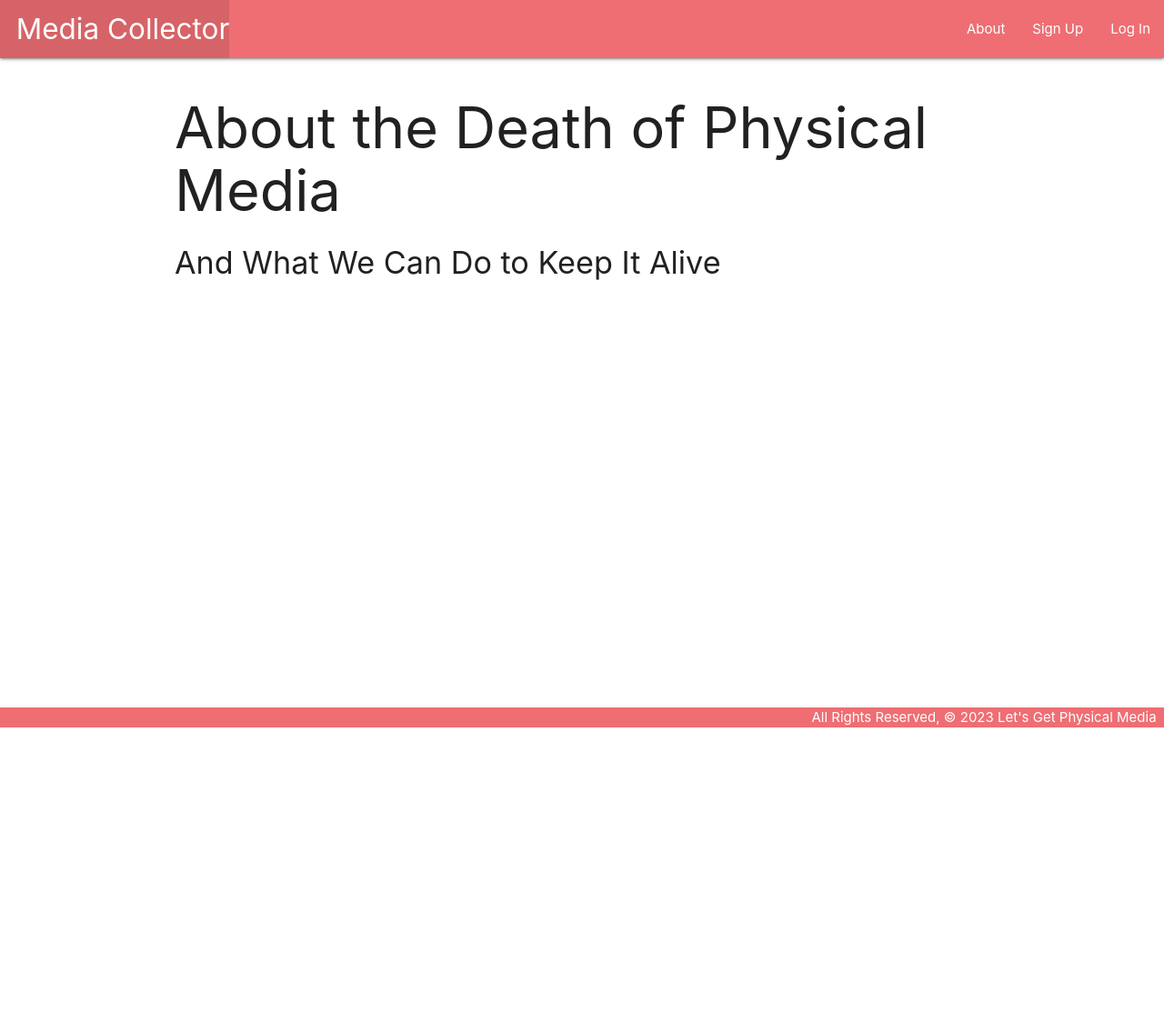
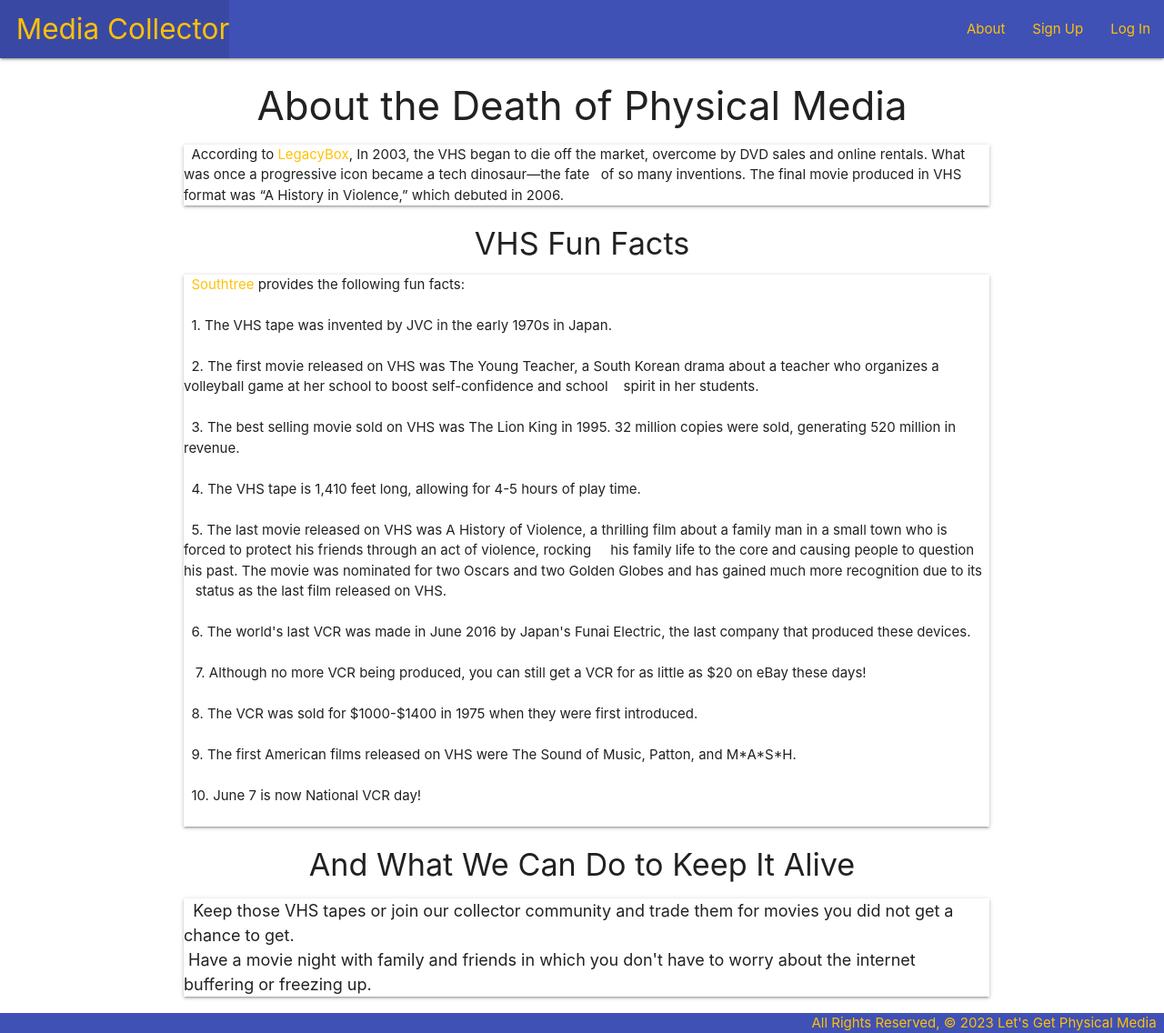
Before and after one commit to Sandyfromnyc/lets-get-physical-media, a Django app: page /about/ in a window 1280 px wide. Shown: the whole page at 91% size. Before the commit the page ends 800 px from the top, so only its background shows below. Run offline with Django 4.2, Linux system fonts and the light colour scheme.

Commit message:
added some MatCSS

```diff
--- a/main_app/static/css/style.css
+++ b/main_app/static/css/style.css
@@ -12,3 +12,7 @@ footer.page-footer {
   padding-top: 0;
   text-align: right;
 }
+
+p {
+  margin-left: 10px;;
+}
--- a/main_app/templates/about.html
+++ b/main_app/templates/about.html
@@ -1,7 +1,32 @@
 {% extends 'base.html' %}
 {% block content %}
 
-<h1>About the Death of Physical Media</h1>
-<h4>And What We Can Do to Keep It Alive</h4>
+
+
+<h3 class="truncate center-align">About the Death of Physical Media</h3>
+<p class="z-depth-1"> &nbsp;&nbsp;According to <a href="https://legacybox.com/blogs/analog/the-fate-of-the-vhs#:~:text=In%202003%2C%20the%20VHS%20began,%2C%E2%80%9D%20which%20debuted%20in%202006." class="amber-text accent-3">LegacyBox</a>, In 2003, the VHS began to die off the market, overcome by DVD sales and online rentals. What was once a progressive icon became a tech dinosaur—the fate &nbsp;&nbsp;of so many inventions. The final movie produced in VHS format was “A History in Violence,” which debuted in 2006. </p>
+
+<h4 class="center-align ">VHS Fun Facts</h4>
+<p class="z-depth-1">  <a href="https://southtree.com/blogs/artifact/10-fun-facts-about-the-vhs-that-will-blow-your-mind" class="amber-text accent-3">&nbsp;&nbsp;Southtree</a> provides the following fun facts: <br><br>
+  &nbsp;&nbsp;1. The VHS tape was invented by JVC in the early 1970s in Japan. <br><br>
+  &nbsp;&nbsp;2. The first movie released on VHS was The Young Teacher, a South Korean drama about a teacher who organizes a volleyball game at her school to boost self-confidence and school &nbsp;&nbsp;&nbsp;spirit in her students. <br><br>
+  &nbsp;&nbsp;3. The best selling movie sold on VHS was The Lion King in 1995. 32 million copies were sold, generating 520 million in revenue. <br><br>
+  &nbsp;&nbsp;4. The VHS tape is 1,410 feet long, allowing for 4-5 hours of play time. <br><br>
+  &nbsp;&nbsp;5. The last movie released on VHS was A History of Violence, a thrilling film about a family man in a small town who is forced to protect his friends through an act of violence, rocking &nbsp;&nbsp;&nbsp;&nbsp;his family life to the core and causing people to question his past. The movie was nominated for two Oscars and two Golden Globes and has gained much more recognition due to its &nbsp;&nbsp;&nbsp;status as the last film released on VHS. <br><br>
+  &nbsp;&nbsp;6. The world's last VCR was made in June 2016 by Japan's Funai Electric, the last company that produced these devices. <br><br>
+  &nbsp;&nbsp; 7. Although no more VCR being produced, you can still get a VCR for as little as $20 on eBay these days! <br><br>
+  &nbsp;&nbsp;8. The VCR was sold for $1000-$1400 in 1975 when they were first introduced. <br><br>
+  &nbsp;&nbsp;9. The first American films released on VHS were The Sound of Music, Patton, and M*A*S*H. <br><br>
+  &nbsp;&nbsp;10. June 7 is now National VCR day!  <br> <br>
+
+</p>
+
+
+
+<h4 class="center-align">And What We Can Do to Keep It Alive</h4>
+  <p class="z-depth-1" style="font-size:120%;">
+    &nbsp;&nbsp;Keep those VHS tapes or join our collector community and trade them for movies you did not get a chance to get. <br>
+    &nbsp;Have a movie night with family and friends in which you don't have to worry about the internet buffering or freezing up.
+  </p>
 
 {% endblock %}
--- a/main_app/templates/base.html
+++ b/main_app/templates/base.html
@@ -6,7 +6,7 @@
     <meta charset="UTF-8">
     <meta name="viewport" content="width=device-width, initial-scale=1.0">
     <meta http-equiv="X-UA-Compatible" content="ie=edge">
-    <title>Let's Get Physical</title>
+    <title>Let's Get Physical Media</title>
     <link rel="stylesheet" href="https://cdnjs.cloudflare.com/ajax/libs/materialize/1.0.0/css/materialize.min.css">
     <link rel="stylesheet" type="text/css" href="{% static 'css/style.css' %}">
     <script src="https://cdnjs.cloudflare.com/ajax/libs/materialize/1.0.0/js/materialize.min.js"></script>
@@ -14,22 +14,22 @@
 <body>
     <header class="navbar-fixed">
         <nav>
-            <div class="nav-wrapper">
+            <div class="nav-wrapper  indigo">
                 <ul>
-                    <li><a href="{% url 'home' %}" class="left brand-logo">&nbsp;&nbsp;Media Collector</a></li>
+                    <li><a href="{% url 'home' %}" class="left brand-logo amber-text accent-3">&nbsp;&nbsp;Media Collector</a></li>
                 </ul>
                 <ul class="right">
-                    <li><a href="{% url 'about' %}">About</a></li>
+                    <li><a href="{% url 'about' %}" class="amber-text accent-3">About</a></li>
                     <!-- other links go here  -->
                     {% if user.is_authenticated %}
-                        <li><a href="{% url 'movies_index' %}">Movies</a></li>
-                        <li><a href="{% url 'movies_create' %}">Add Movies</a></li>
-                        <li><a href="{% url 'index' %}">My Tapes</a></li>
-                        <li><a href="{% url 'tapes_create' %}">Add Tape</a></li>
-                        <li><a href="{% url 'logout' %}">Log Out</a></li>
+                        <li><a href="{% url 'movies_index' %}" class="amber-text accent-3">Movies</a></li>
+                        <li><a href="{% url 'movies_create' %}" class="amber-text accent-3">Add Movies</a></li>
+                        <li><a href="{% url 'index' %}" class="amber-text accent-3">My Tapes</a></li>
+                        <li><a href="{% url 'tapes_create' %}" class="amber-text accent-3">Add Tape</a></li>
+                        <li><a href="{% url 'logout' %}" class="amber-text accent-3">Log Out</a></li>
                     {% else %}
-                        <li><a href="{% url 'signup' %}">Sign Up</a></li>
-                        <li><a href="{% url 'login' %}">Log In</a></li>
+                        <li><a href="{% url 'signup' %}" class="amber-text accent-3">Sign Up</a></li>
+                        <li><a href="{% url 'login' %}" class="amber-text accent-3">Log In</a></li>
                     {% endif %}
 
                 </ul>
@@ -40,8 +40,8 @@
         {% block content %}
         {% endblock %}
     </main>
-  	<footer class="page-footer">
-       <div class="right">All Rights Reserved, &copy; 2023 Let's Get Physical Media &nbsp;</div>
+  	<footer class="page-footer indigo">
+       <div class="right amber-text accent-3">All Rights Reserved, &copy; 2023 Let's Get Physical Media &nbsp;</div>
     </footer>
 </body>
 </html>
--- a/main_app/templates/main_app/movie_confirm_delete.html
+++ b/main_app/templates/main_app/movie_confirm_delete.html
@@ -7,7 +7,7 @@
 
   <form action="" method="POST">
     {% csrf_token %}
-    <input type="submit" value="Yes - Delete" class="btn">
+    <input type="submit" value="Yes - Delete" class="btn indigo amber-text accent-4">
     <a href="{% url 'movies_detail' movie.id %}">Cancel</a>
   </form>
 {% endblock %}
--- a/main_app/templates/main_app/movie_form.html
+++ b/main_app/templates/main_app/movie_form.html
@@ -14,6 +14,6 @@
       <!-- Render the inputs inside of <tr>s & <td>s -->
       {{ form.as_table }}
     </table>
-    <input type="submit" value="Submit!" class="btn">
+    <input type="submit" value="Submit!" class="btn indigo amber-text accent-4">
   </form>
 {% endblock %}
--- a/main_app/templates/main_app/tape_confirm_delete.html
+++ b/main_app/templates/main_app/tape_confirm_delete.html
@@ -7,7 +7,7 @@
 
   <form action="" method="POST">
     {% csrf_token %}
-    <input type="submit" value="Yes - Delete" class="btn">
+    <input type="submit" value="Yes - Delete" class="btn indigo amber-text accent-4">
     <a href="{% url 'detail' tape.id %}">Cancel</a>
   </form>
 {% endblock %}
--- a/main_app/templates/main_app/tape_form.html
+++ b/main_app/templates/main_app/tape_form.html
@@ -12,7 +12,7 @@
   <table>
     {{ form.as_table }}
   </table>
-  <input type="submit" value="Submit" class="btn">
+  <input type="submit" value="Submit" class="btn indigo amber-text accent-4">
 </form>
 
 
--- a/main_app/templates/registration/login.html
+++ b/main_app/templates/registration/login.html
@@ -7,7 +7,7 @@
     {% csrf_token %}
     {{ form.as_p }}
     <input type="hidden" name="next" value="{{ next }}">
-    <button type="submit" class="btn">Log In</button>
+    <button type="submit" class="btn indigo amber-text accent-4">Log In</button>
 </form>
 
 {% endblock %}
--- a/main_app/templates/registration/signup.html
+++ b/main_app/templates/registration/signup.html
@@ -6,7 +6,7 @@
 <form action="{% url 'signup' %}" method="POST">
     {% csrf_token %}
     {{ form.as_p }}
-    <button type="submit" class="btn">Sign Up</button>
+    <button type="submit" class="btn indigo amber-text accent-4">Sign Up</button>
 </form>
 
 {% endblock %}
```
